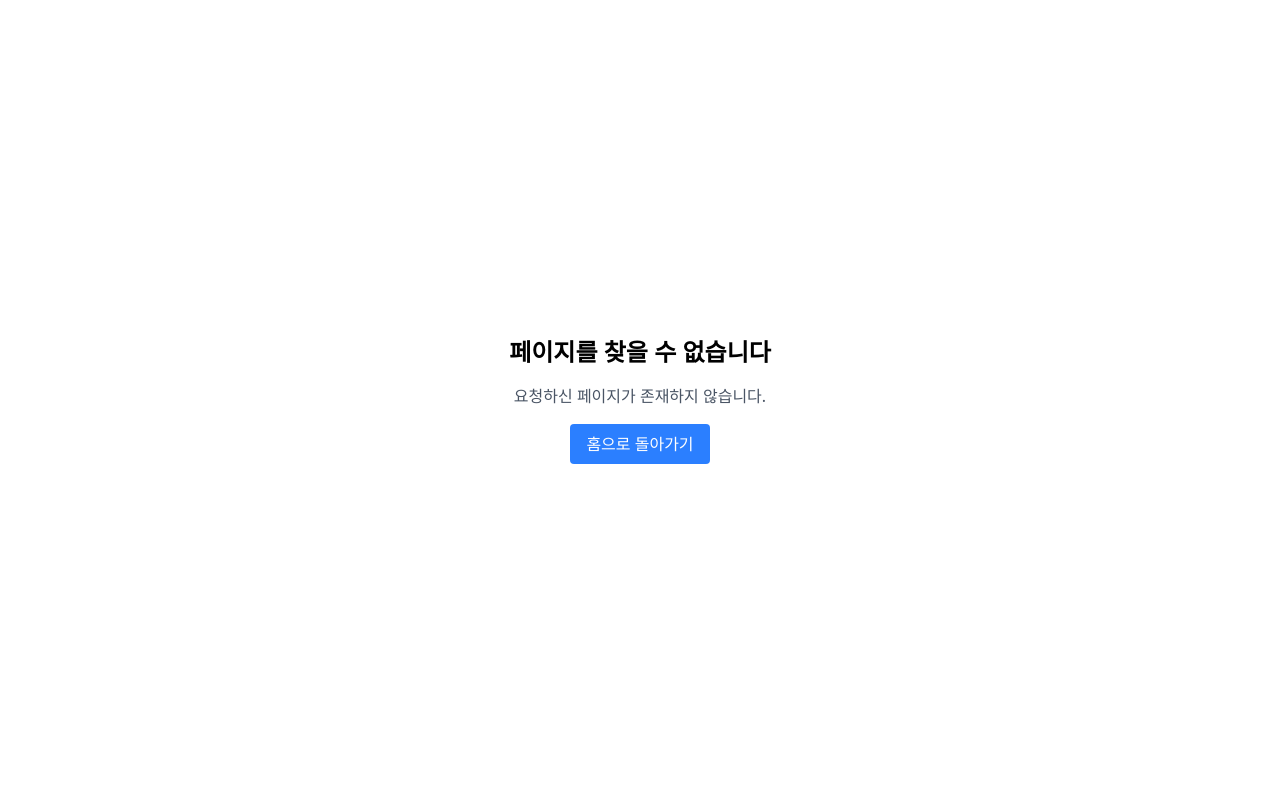
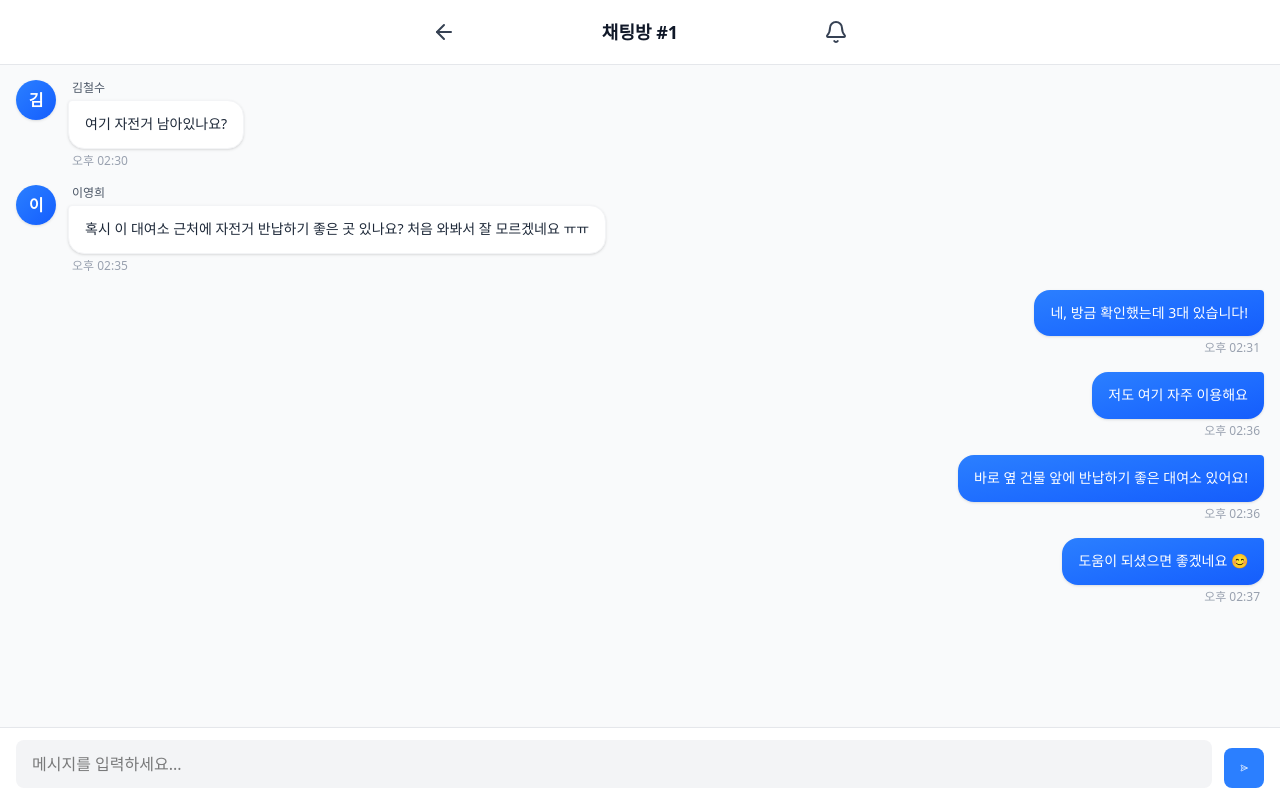
Before and after one commit to hi-tomato/taja, a Next.js app in the folder apps/web/: page /chat/1 in a window 1280 px wide. Before the commit this address had no page. Built offline with nearby package versions, Linux system fonts and the light colour scheme.

Commit message:
feat: 채팅방 페이지 추가

```diff
--- /dev/null
+++ b/apps/web/app/chat/[id]/page.tsx
@@ -0,0 +1,11 @@
+import ChattingRoomContent from "@/components/ui/ChattingRoomContent";
+
+export default async function ChattingRoomPage({
+  params,
+}: {
+  params: Promise<{ id: string }>;
+}) {
+  const { id } = await params;
+
+  return <ChattingRoomContent id={id} />;
+}
--- a/apps/web/app/chat/page.tsx
+++ b/apps/web/app/chat/page.tsx
@@ -13,12 +13,12 @@ export default function ChatPage() {
           {chatMockData.length > 0 ? (
             chatMockData.map((chat) => (
               <Link
-                key={chat.id}
-                href={`/chat/${chat.id}`}
+                key={chat.chatRoomId}
+                href={`/chat/${chat.chatRoomId}`}
                 className="flex items-center gap-4 border-b border-gray-100 px-4 py-4 transition-colors hover:bg-gray-50"
               >
                 {/* Avatar */}
-                <div className="flex h-12 w-12 flex-shrink-0 items-center justify-center rounded-full bg-gradient-to-br from-blue-500 to-purple-500">
+                <div className="flex h-12 w-12 shrink-0 items-center justify-center rounded-full bg-linear-to-br from-blue-500 to-purple-500">
                   <MessageCircle className="h-6 w-6 text-white" />
                 </div>
 
@@ -26,16 +26,16 @@ export default function ChatPage() {
                 <div className="min-w-0 flex-1">
                   <div className="mb-1 flex items-center justify-between">
                     <h2 className="truncate text-base font-semibold text-gray-900">
-                      {chat.title}
+                      {chat.stationName}
                     </h2>
                   </div>
                   <p className="truncate text-sm text-gray-600">
-                    {chat.description}
+                    대여소 ID: {chat.stationId}
                   </p>
                 </div>
 
-                {/* Unread Counter */}
-                {chat.count > 0 && <ChatCounter count={chat.count} />}
+                {/* Unread Counter - 임시로 표시 */}
+                <ChatCounter count={Math.floor(Math.random() * 5)} />
               </Link>
             ))
           ) : (
--- /dev/null
+++ b/apps/web/components/ui/ChattingRoomContent.tsx
@@ -0,0 +1,111 @@
+"use client";
+import { Button, InputField } from "@/components/ui";
+import MyPageHeader from "@/components/ui/MyPageHeader";
+import { chatMessageMockData } from "@/constant/mock";
+import { SendHorizonalIcon } from "lucide-react";
+import React, { useState } from "react";
+
+export default function ChattingRoomContent({ id }: { id: string }) {
+  const [sendMessage, setSendMessage] = useState("");
+  const [chatMessages, setChatMessages] = useState(chatMessageMockData);
+
+  const handleSendMessage = (e: React.ChangeEvent<HTMLInputElement>) => {
+    setSendMessage(e.target.value);
+  };
+
+  const handleSendClick = () => {
+    if (sendMessage.trim()) {
+      const newMessage = {
+        messageId: Date.now(),
+        chatRoomId: parseInt(id),
+        senderId: 1,
+        senderName: "홍길동",
+        content: sendMessage.trim(),
+        createdAt: new Date().toISOString(),
+      };
+      setChatMessages((prev) => [...prev, newMessage]);
+      setSendMessage("");
+    }
+  };
+
+  return (
+    <div className="flex h-screen flex-col bg-gray-50">
+      {/* 헤더 */}
+      <MyPageHeader title={`채팅방 #${id}`} href="/chat" />
+
+      {/* 채팅 메시지 영역 */}
+      <div className="flex-1 space-y-4 overflow-y-auto px-4 py-6 pt-20">
+        {/* 메시지 목록 */}
+        {chatMessages.map((message) => (
+          <div
+            key={message.messageId}
+            className={`flex items-start gap-3 ${message.senderId === 1 ? "justify-end" : ""}`}
+          >
+            {message.senderId !== 1 && (
+              <div className="flex h-10 w-10 shrink-0 items-center justify-center rounded-full bg-linear-to-br from-blue-500 to-blue-600 font-semibold text-white shadow-sm">
+                {message.senderName.charAt(0)}
+              </div>
+            )}
+            <div
+              className={`flex max-w-[70%] flex-col gap-1 ${message.senderId === 1 ? "items-end" : ""}`}
+            >
+              {message.senderId !== 1 && (
+                <span className="px-1 text-xs font-medium text-gray-600">
+                  {message.senderName}
+                </span>
+              )}
+              <div
+                className={`rounded-2xl px-4 py-3 shadow-sm ${
+                  message.senderId === 1
+                    ? "rounded-tr-sm bg-linear-to-br from-blue-500 to-blue-600"
+                    : "rounded-tl-sm border border-gray-100 bg-white"
+                }`}
+              >
+                <p
+                  className={`text-sm leading-relaxed ${
+                    message.senderId === 1 ? "text-white" : "text-gray-800"
+                  }`}
+                >
+                  {message.content}
+                </p>
+              </div>
+              <span className="px-1 text-xs text-gray-400">
+                {new Date(message.createdAt).toLocaleTimeString("ko-KR", {
+                  hour: "2-digit",
+                  minute: "2-digit",
+                  hour12: true,
+                })}
+              </span>
+            </div>
+          </div>
+        ))}
+      </div>
+
+      {/* 입력 영역 */}
+      <div className="safe-area-bottom border-t border-gray-200 bg-white px-4 py-3 shadow-lg">
+        <div className="flex items-end gap-3">
+          {/* 입력 필드 */}
+          <div className="relative flex-1">
+            <InputField
+              placeholder="메시지를 입력하세요..."
+              variant="filled"
+              className="max-h-[120px] min-h-[44px] resize-none rounded-full pr-12"
+              value={sendMessage}
+              onChange={handleSendMessage}
+            />
+          </div>
+
+          {/* 전송 버튼 */}
+          <Button
+            appName="send"
+            variant="primary"
+            className="flex h-10 w-10 shrink-0 items-center justify-center rounded-full p-0"
+            onClick={handleSendClick}
+          >
+            <SendHorizonalIcon className="h-5 w-5" />
+          </Button>
+        </div>
+      </div>
+    </div>
+  );
+}
```
